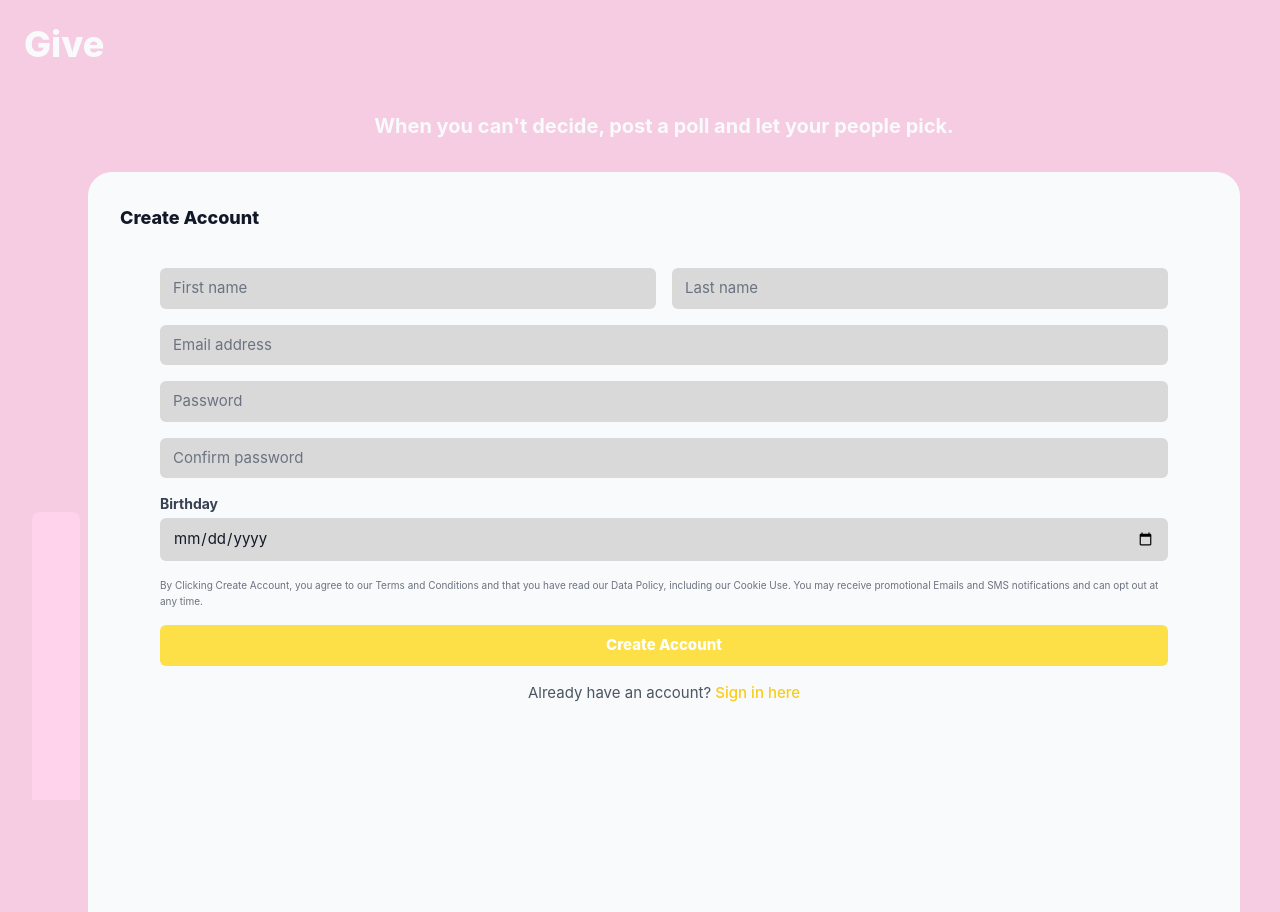
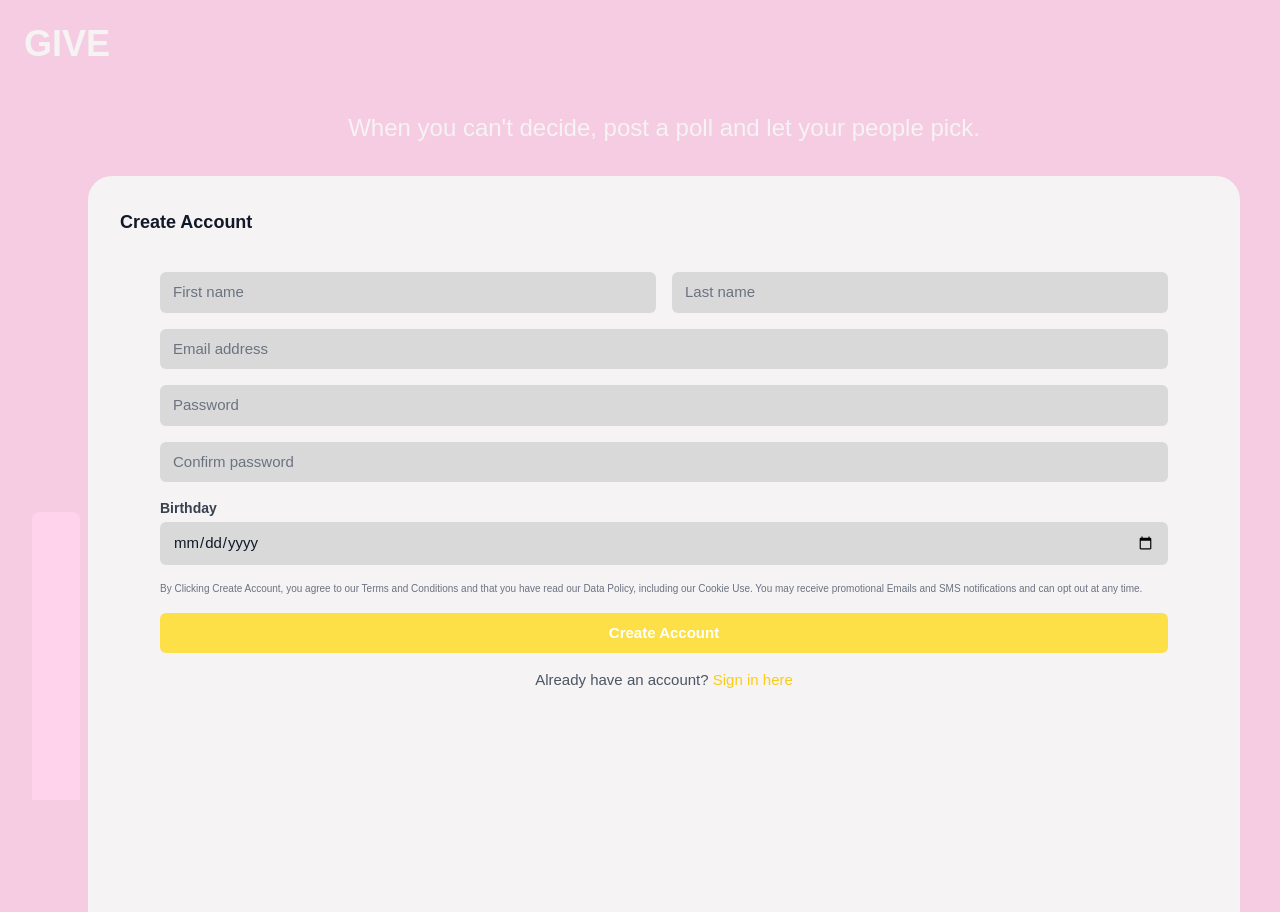
Before and after one commit to yram171/Give, a React (Create React App) app in the folder frontend/: page /create-account in a window 1280 px wide. Built offline with nearby package versions, Linux system fonts and the light colour scheme.

Commit message:
change colours for create acc to tailwind colours and add light pink opaque to tailwind config

```diff
--- a/frontend/src/pages/CreateAccount.jsx
+++ b/frontend/src/pages/CreateAccount.jsx
@@ -2,33 +2,33 @@ import React from 'react';
 
 const CreateAccount = () => {
   return (
-    <div className="min-h-screen bg-[#F5CCE2]">
+    <div className="min-h-screen bg-defaultPink font-[Nunito,Poppins,sans-serif]">
       {/* Header with website name */}
       <div className="absolute top-0 left-0 p-6 z-20">
-        <h1 className="text-4xl font-extrabold text-gray-50">Give</h1>
+        <h1 className="text-4xl font-extrabold text-backgroundGrey">GIVE</h1>
       </div>
 
       {/* Bar Graph Design */}
       <div className="fixed left-8 bottom-0 flex items-end space-x-2 z-0">
         {/* Bar 1 */}
-        <div className="w-12 h-72 bg-[#FFD3EB] rounded-t-lg"></div>
+        <div className="w-12 h-72 bg-lightPinkOpaque rounded-t-lg"></div>
         {/* Bar 2 */}
-        <div className="w-12 h-96 bg-[#FFD3EB] rounded-t-lg"></div>
+        <div className="w-12 h-96 bg-lightPinkOpaque rounded-t-lg"></div>
         {/* Bar 3 */}
-        <div className="w-12 h-56 bg-[#FFD3EB] rounded-t-lg"></div>
+        <div className="w-12 h-56 bg-lightPinkOpaque rounded-t-lg"></div>
       </div>
 
       {/* Main content */}
       <div className="flex items-start justify-end relative z-10 min-h-screen">
         <div className="mt-28 w-full mx-6 xl:mx-10 flex flex-col min-h-screen max-w-md sm:max-w-lg md:max-w-2xl lg:max-w-4xl xl:max-w-6xl">
             <div className="px-4 sm:px-6 lg:px-8 pb-8">
-                <p className="text-center text-xl font-bold text-gray-50">
+                <p className="text-center text-2xl font-medium text-backgroundGrey">
                     When you can't decide, post a poll and let your people pick.
                 </p>
             </div>
 
-            <form className="bg-gray-50 p-8 pb-0 rounded-t-3xl flex-1 flex flex-col">
-                <p className="text-left text-lg font-extrabold text-gray-900">
+            <form className="bg-backgroundGrey p-8 pb-0 rounded-t-3xl flex-1 flex flex-col">
+                <p className="text-left text-lg font-bold text-gray-900">
                     Create Account
                 </p>
                 <div className="mt-8 mx-10 space-y-4 flex-1 pb-8">
@@ -40,7 +40,7 @@ const CreateAccount = () => {
                                     id="firstName"
                                     name="firstName"
                                     type="text"
-                                    className="mt-1 appearance-none relative block w-full px-3 py-2 border border-transparent bg-[#D9D9D9] placeholder-gray-500 text-gray-900 rounded-md focus:outline-none focus:ring-indigo-500 focus:border-indigo-500 focus:z-10"
+                                    className="mt-1 appearance-none relative block w-full px-3 py-2 border border-transparent bg-darkGrey placeholder-gray-500 text-gray-900 rounded-md focus:outline-none focus:ring-indigo-500 focus:border-indigo-500 focus:z-10"
                                     placeholder="First name"
                                 />
                             </div>
@@ -50,7 +50,7 @@ const CreateAccount = () => {
                                     id="lastName"
                                     name="lastName"
                                     type="text"
-                                    className="mt-1 appearance-none relative block w-full px-3 py-2 border border-transparent bg-[#D9D9D9] placeholder-gray-500 text-gray-900 rounded-md focus:outline-none focus:ring-indigo-500 focus:border-indigo-500 focus:z-10"
+                                    className="mt-1 appearance-none relative block w-full px-3 py-2 border border-transparent bg-darkGrey placeholder-gray-500 text-gray-900 rounded-md focus:outline-none focus:ring-indigo-500 focus:border-indigo-500 focus:z-10"
                                     placeholder="Last name"
                                 />
                             </div>
@@ -63,7 +63,7 @@ const CreateAccount = () => {
                                 name="email"
                                 type="email"
                                 autoComplete="email"
-                                className="mt-1 appearance-none relative block w-full px-3 py-2 border border-transparent bg-[#D9D9D9] placeholder-gray-500 text-gray-900 rounded-md focus:outline-none focus:ring-indigo-500 focus:border-indigo-500 focus:z-10"
+                                className="mt-1 appearance-none relative block w-full px-3 py-2 border border-transparent bg-darkGrey placeholder-gray-500 text-gray-900 rounded-md focus:outline-none focus:ring-indigo-500 focus:border-indigo-500 focus:z-10"
                                 placeholder="Email address"
                             />
                         </div>
@@ -75,7 +75,7 @@ const CreateAccount = () => {
                                 name="password"
                                 type="password"
                                 autoComplete="new-password"
-                                className="mt-1 appearance-none relative block w-full px-3 py-2 border border-transparent bg-[#D9D9D9] placeholder-gray-500 text-gray-900 rounded-md focus:outline-none focus:ring-indigo-500 focus:border-indigo-500 focus:z-10"
+                                className="mt-1 appearance-none relative block w-full px-3 py-2 border border-transparent bg-darkGrey placeholder-gray-500 text-gray-900 rounded-md focus:outline-none focus:ring-indigo-500 focus:border-indigo-500 focus:z-10"
                                 placeholder="Password"
                             />
                         </div>
@@ -87,7 +87,7 @@ const CreateAccount = () => {
                                 name="confirmPassword"
                                 type="password"
                                 autoComplete="new-password"
-                                className="mt-1 appearance-none relative block w-full px-3 py-2 border border-transparent bg-[#D9D9D9] placeholder-gray-500 text-gray-900 rounded-md focus:outline-none focus:ring-indigo-500 focus:border-indigo-500 focus:z-10"
+                                className="mt-1 appearance-none relative block w-full px-3 py-2 border border-transparent bg-darkGrey placeholder-gray-500 text-gray-900 rounded-md focus:outline-none focus:ring-indigo-500 focus:border-indigo-500 focus:z-10"
                                 placeholder="Confirm password"
                             />
                         </div>
@@ -101,7 +101,7 @@ const CreateAccount = () => {
                                 id="birthday"
                                 name="birthday"
                                 type="date"
-                                className="mt-1 appearance-none relative block w-full px-3 py-2 border border-transparent bg-[#D9D9D9] placeholder-gray-500 text-gray-900 rounded-md focus:outline-none focus:ring-indigo-500 focus:border-indigo-500 focus:z-10"
+                                className="mt-1 appearance-none relative block w-full px-3 py-2 border border-transparent bg-darkGrey placeholder-gray-500 text-gray-900 rounded-md focus:outline-none focus:ring-indigo-500 focus:border-indigo-500 focus:z-10"
                                 placeholder="Birthday"
                             />
                         </div>
--- a/frontend/tailwind.config.js
+++ b/frontend/tailwind.config.js
@@ -7,6 +7,7 @@ module.exports = {
         backgroundGrey: "#F5F3F3",
         defaultPink: "#F5CCE2",
         lightPink: "rgba(245, 204, 226, 0.4)", // 40% opacity
+        lightPinkOpaque: "#FFD3EB",
         defaultYellow: "#FFDD4A",
         lightYellow: "rgba(255, 221, 74, 0.15)", // 15% opacity
         darkGrey: "#D9D9D9",
```
